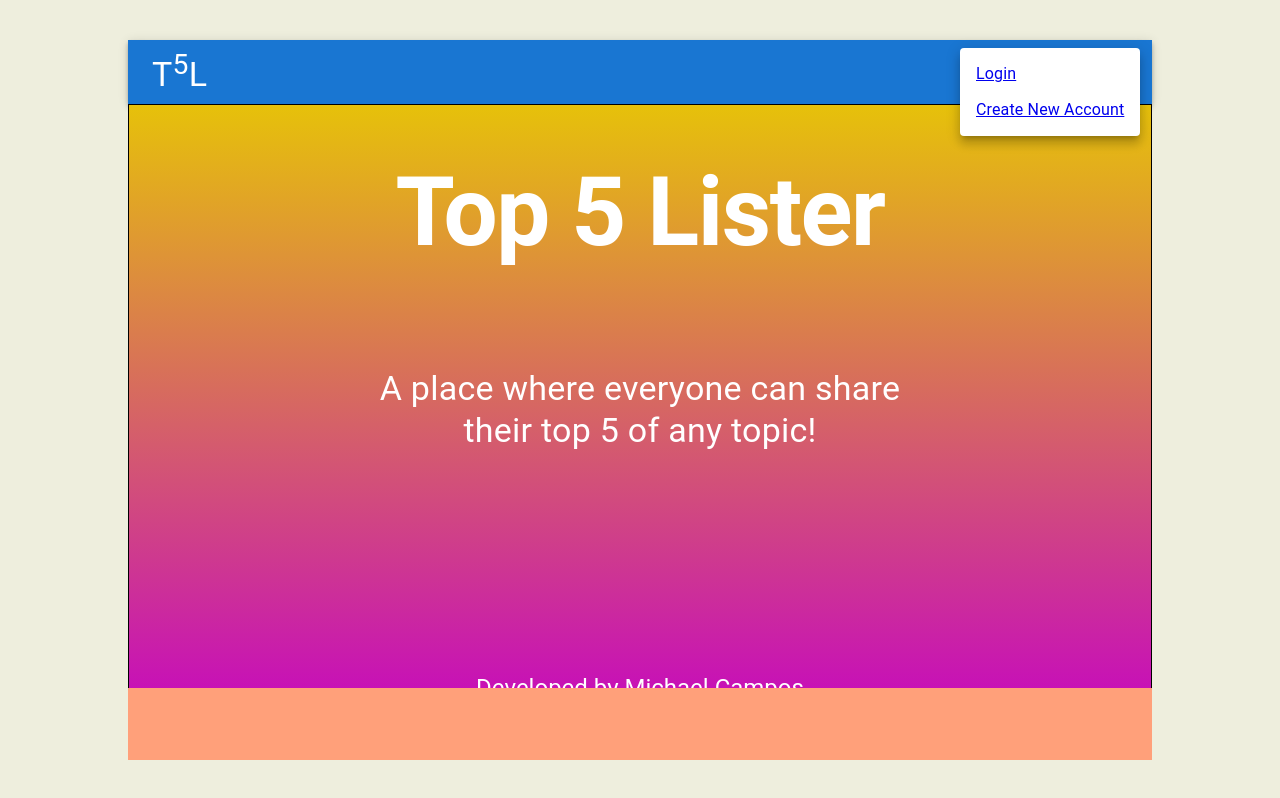
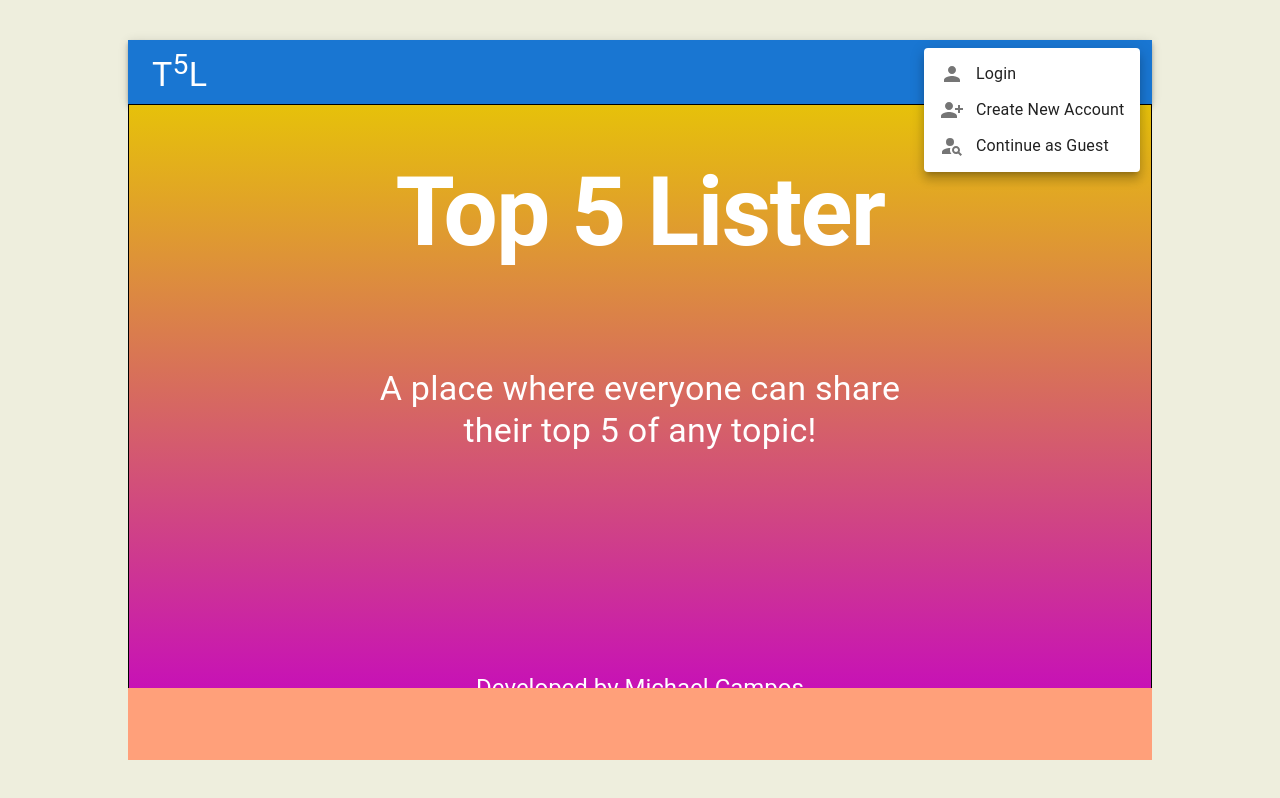
Before and after one commit to Camposm97/top5_lister_final_project, a React (Create React App) app in the folder client/: page / in a window 1280 px wide. Both pictures are taken after a click on the button "account of current user". Built offline with nearby package versions, Linux system fonts and the light colour scheme.

Commit message:
Implemented Guest Menu Item
Renovated Menu Items

```diff
--- a/client/src/components/AppBanner.js
+++ b/client/src/components/AppBanner.js
@@ -11,6 +11,11 @@ import Typography from '@mui/material/Typography';
 import MenuItem from '@mui/material/MenuItem';
 import Menu from '@mui/material/Menu';
 import AccountCircle from '@mui/icons-material/AccountCircle';
+import PersonIcon from '@mui/icons-material/Person';
+import PersonAddAlt1Icon from '@mui/icons-material/PersonAddAlt1';
+import PersonSearchIcon from '@mui/icons-material/PersonSearch';
+import MeetingRoomSharpIcon from '@mui/icons-material/MeetingRoomSharp';
+import { ListItemIcon, ListItemText } from '@mui/material';
 
 export default function AppBanner() {
     const { auth } = useContext(AuthContext);
@@ -55,8 +60,20 @@ export default function AppBanner() {
             open={isMenuOpen}
             onClose={handleMenuClose}
         >
-            <MenuItem onClick={handleMenuClose}><Link to='/login/'>Login</Link></MenuItem>
-            <MenuItem onClick={handleMenuClose}><Link to='/register/'>Create New Account</Link></MenuItem>
+            <MenuItem onClick={handleMenuClose} component={Link} to={'/login/'} >
+                <ListItemIcon>
+                    <PersonIcon />
+                </ListItemIcon>
+                <ListItemText>Login</ListItemText>
+            </MenuItem>
+            <MenuItem onClick={handleMenuClose} component={Link} to='/register/'>
+                <ListItemIcon><PersonAddAlt1Icon /></ListItemIcon>
+                <ListItemText>Create New Account</ListItemText>
+            </MenuItem>
+            <MenuItem onClick={handleMenuClose} component={Link} to='/guest/'>
+                <ListItemIcon><PersonSearchIcon /></ListItemIcon>
+                <ListItemText>Continue as Guest</ListItemText>
+            </MenuItem>
         </Menu>
     );
     const loggedInMenu =
@@ -75,7 +92,10 @@ export default function AppBanner() {
             open={isMenuOpen}
             onClose={handleMenuClose}
         >
-            <MenuItem onClick={handleLogout}>Logout</MenuItem>
+            <MenuItem onClick={handleLogout}>
+                <ListItemIcon><MeetingRoomSharpIcon/></ListItemIcon>
+                <ListItemText>Logout</ListItemText>
+            </MenuItem>
         </Menu>
 
     let editToolbar = "";
@@ -121,7 +141,7 @@ export default function AppBanner() {
                             onClick={handleProfileMenuOpen}
                             color="inherit"
                         >
-                            { getAccountMenu(auth.loggedIn) }
+                            {getAccountMenu(auth.loggedIn)}
                         </IconButton>
                     </Box>
                 </Toolbar>
```
